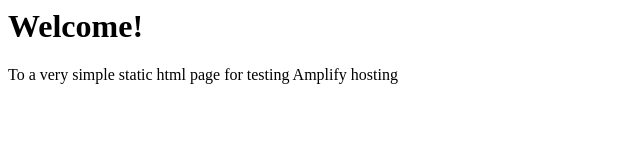
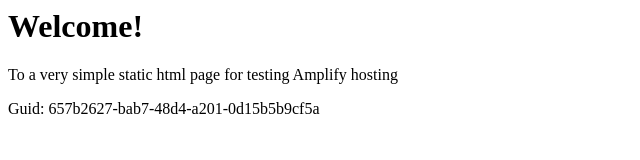
Before and after one commit to aws-aemilia-pdx/Github-PR-Commit-Integration-Test-DoNotTouch-Gith-P5X5MO5I-v1-prod-us-west-2, a website: page src/index.html in a window 1280 px wide. Shown: the whole page, without its empty margins (0-640 px from the left). Drawn offline with Linux system fonts and the light colour scheme.

Commit message:
commit from integ tests

```diff
--- a/src/index.html
+++ b/src/index.html
@@ -1,3 +1,5 @@
+
+
 <html lang="en">
 
 <head>
@@ -10,6 +12,6 @@
 <body>
     <h1>Welcome!</h1>
     <p>To a very simple static html page for testing Amplify hosting</p>
-</body>
+    <p>Guid: 657b2627-bab7-48d4-a201-0d15b5b9cf5a</p></body>
 
 </html>
```
